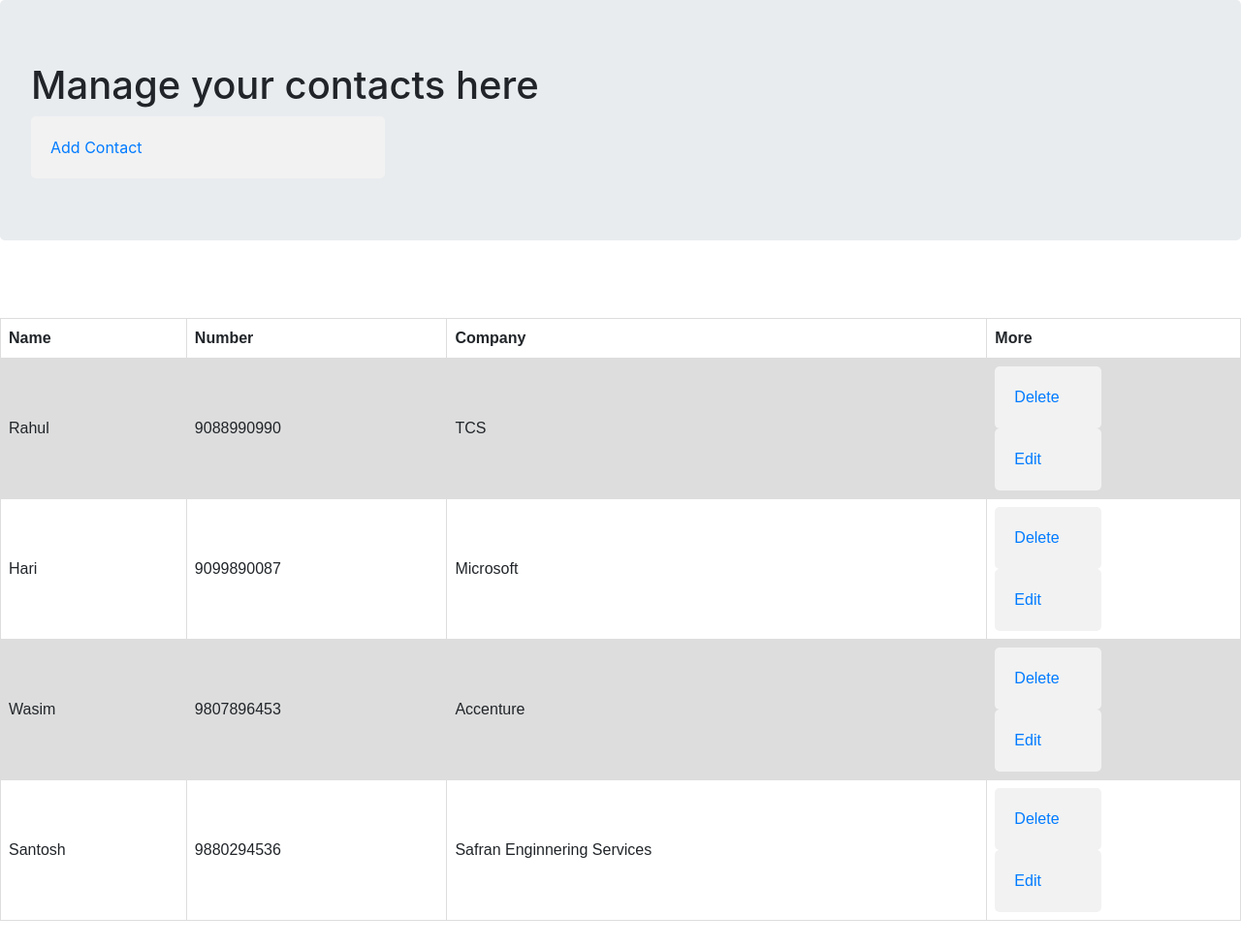
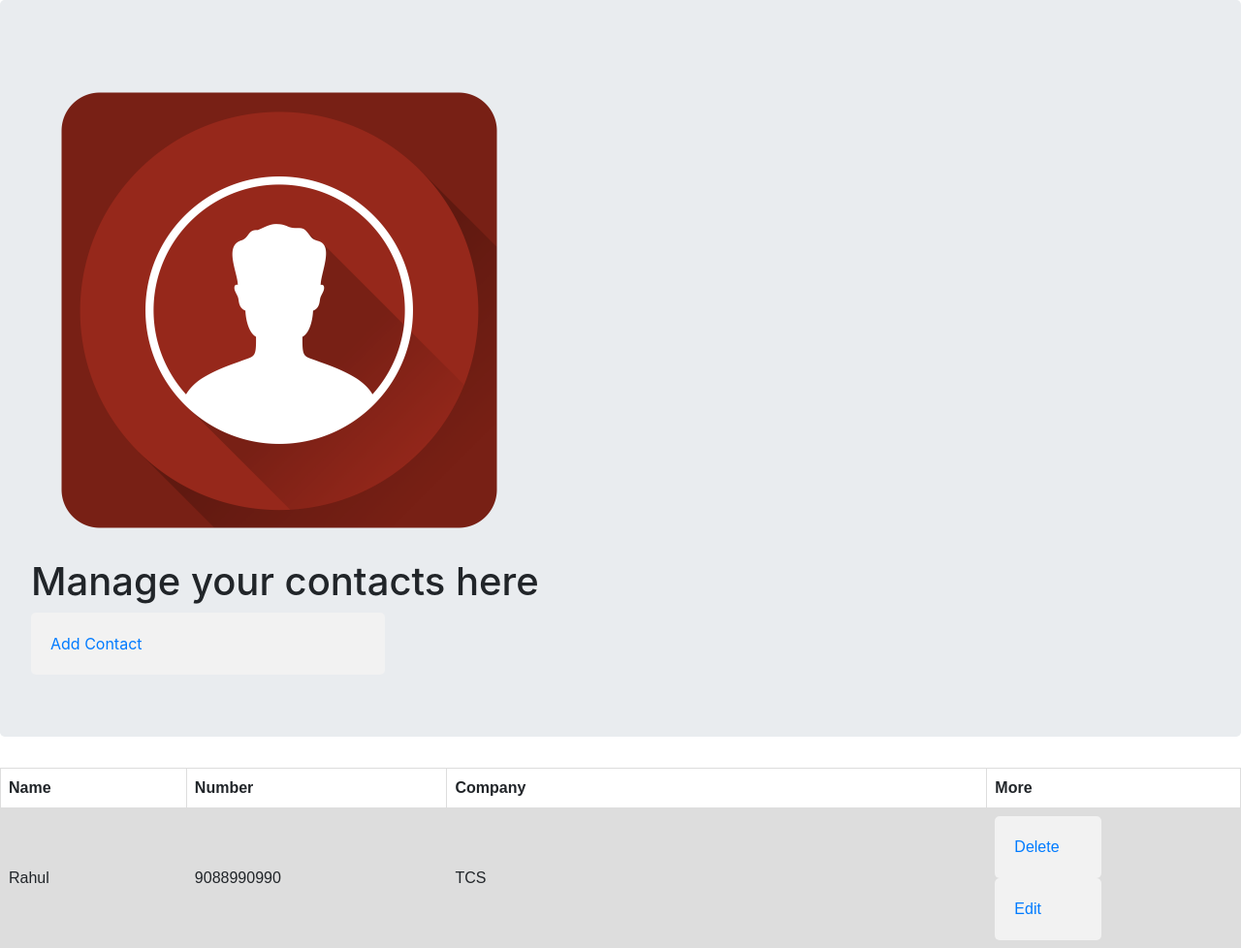
Before and after one commit to santoshkumarvagga/Basic-Django-Contacts-Manager, a Django app: page / in a window 1280 px wide. Shown: the top 978 px of the page at 97% size. Before the commit the page ends 950 px from the top, so only its background shows below. Run offline with Django 3.2, Linux system fonts and the light colour scheme; data comes from the database, SQL or seed files in the repository; both versions use the stored data as it was after the commit; some libraries are stand-ins or nearby versions.

Commit message:
Adding image

```diff
--- a/Contacts_Manager/templates/Notes_home.html
+++ b/Contacts_Manager/templates/Notes_home.html
@@ -1,5 +1,5 @@
 <!DOCTYPE html>
-
+{% load static %}
 <html lang="en" xmlns="http://www.w3.org/1999/xhtml">
 <head>
     <meta charset="utf-8" />
@@ -58,13 +58,12 @@
 </head>
 <body>
     <div class="jumbotron">
+        <img src="{% static 'Contacts-icon.png' %}" alt="Contacts Image" />
         <h1>Manage your contacts here</h1>
         <div style="height:5%;width:30%">
             <a href={% url 'addit' %}>Add Contact</a>
         </div>
-
     </div>
-        <br /><br />
               {% if leng %}
                 <table>
                       <tr>
```
Also changed, not shown: Contacts_Manager/Contact/views.py (line endings or trailing spaces), Contacts_Manager/Contacts_Manager/settings.py (line endings or trailing spaces), Contacts_Manager/db.sqlite3, Contacts_Manager/static/Contacts-icon.png (added), Contacts_Manager/static/contacts.jpeg (added), 1 other file.
